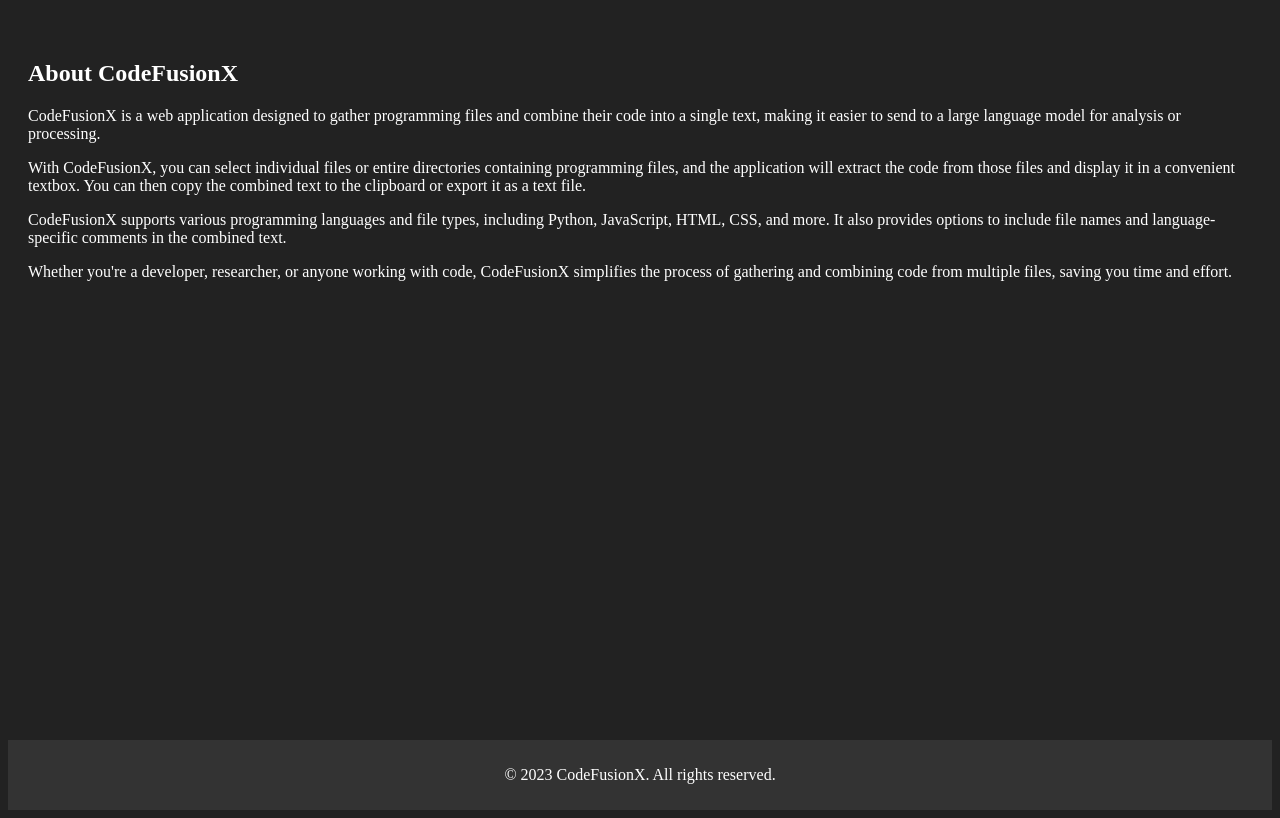
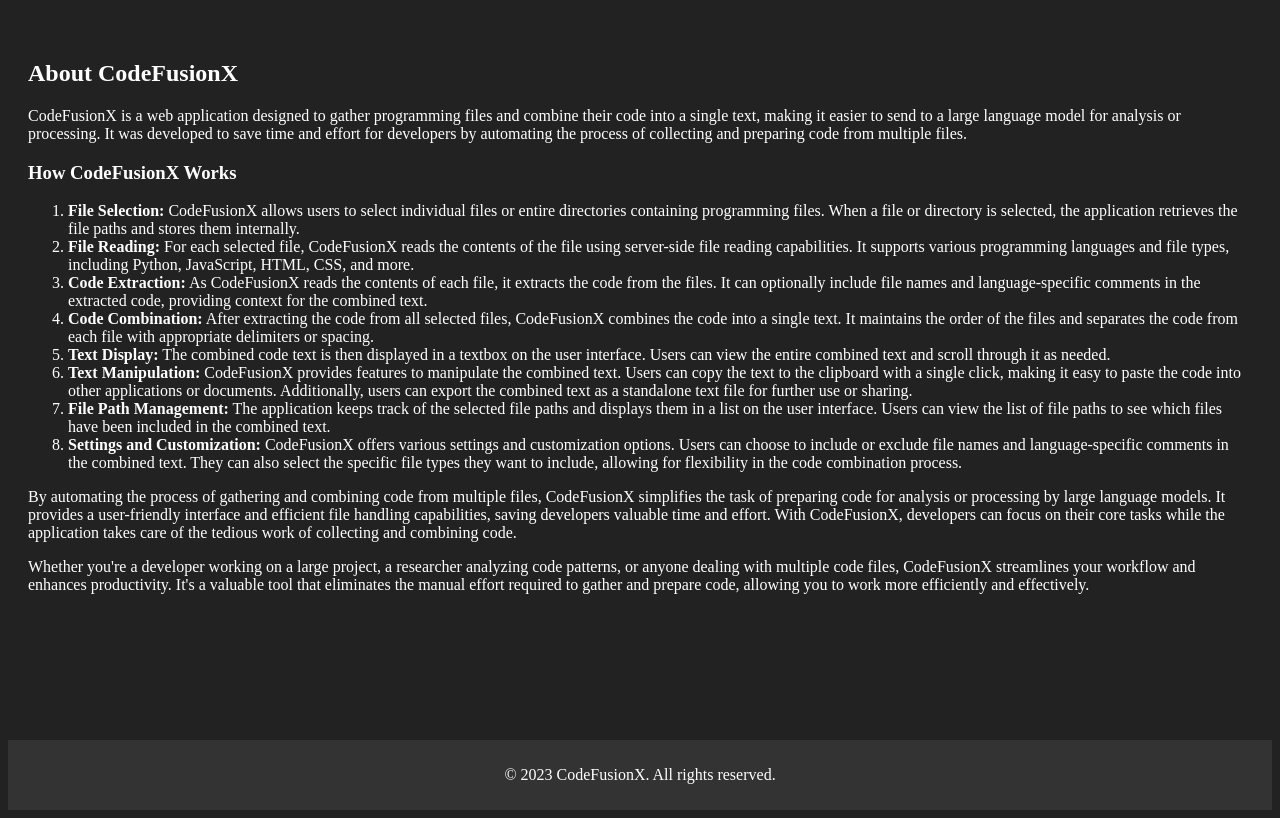
Before and after one commit to JohnathonCrowder/Project_Code_Reader, a Flask app: page /about in a window 1280 px wide. Shown: the part 46-864 px from the top of the page. Run offline with Flask 3, Linux system fonts and the light colour scheme.

Commit message:
Updated About page
This updates the text of the about page

```diff
--- a/templates/about.html
+++ b/templates/about.html
@@ -5,9 +5,35 @@
 {% block content %}
     <div class="about-content">
         <h2>About CodeFusionX</h2>
-        <p>CodeFusionX is a web application designed to gather programming files and combine their code into a single text, making it easier to send to a large language model for analysis or processing.</p>
-        <p>With CodeFusionX, you can select individual files or entire directories containing programming files, and the application will extract the code from those files and display it in a convenient textbox. You can then copy the combined text to the clipboard or export it as a text file.</p>
-        <p>CodeFusionX supports various programming languages and file types, including Python, JavaScript, HTML, CSS, and more. It also provides options to include file names and language-specific comments in the combined text.</p>
-        <p>Whether you're a developer, researcher, or anyone working with code, CodeFusionX simplifies the process of gathering and combining code from multiple files, saving you time and effort.</p>
+        <p>CodeFusionX is a web application designed to gather programming files and combine their code into a single text, making it easier to send to a large language model for analysis or processing. It was developed to save time and effort for developers by automating the process of collecting and preparing code from multiple files.</p>
+        <h3>How CodeFusionX Works</h3>
+        <ol>
+            <li>
+                <strong>File Selection:</strong> CodeFusionX allows users to select individual files or entire directories containing programming files. When a file or directory is selected, the application retrieves the file paths and stores them internally.
+            </li>
+            <li>
+                <strong>File Reading:</strong> For each selected file, CodeFusionX reads the contents of the file using server-side file reading capabilities. It supports various programming languages and file types, including Python, JavaScript, HTML, CSS, and more.
+            </li>
+            <li>
+                <strong>Code Extraction:</strong> As CodeFusionX reads the contents of each file, it extracts the code from the files. It can optionally include file names and language-specific comments in the extracted code, providing context for the combined text.
+            </li>
+            <li>
+                <strong>Code Combination:</strong> After extracting the code from all selected files, CodeFusionX combines the code into a single text. It maintains the order of the files and separates the code from each file with appropriate delimiters or spacing.
+            </li>
+            <li>
+                <strong>Text Display:</strong> The combined code text is then displayed in a textbox on the user interface. Users can view the entire combined text and scroll through it as needed.
+            </li>
+            <li>
+                <strong>Text Manipulation:</strong> CodeFusionX provides features to manipulate the combined text. Users can copy the text to the clipboard with a single click, making it easy to paste the code into other applications or documents. Additionally, users can export the combined text as a standalone text file for further use or sharing.
+            </li>
+            <li>
+                <strong>File Path Management:</strong> The application keeps track of the selected file paths and displays them in a list on the user interface. Users can view the list of file paths to see which files have been included in the combined text.
+            </li>
+            <li>
+                <strong>Settings and Customization:</strong> CodeFusionX offers various settings and customization options. Users can choose to include or exclude file names and language-specific comments in the combined text. They can also select the specific file types they want to include, allowing for flexibility in the code combination process.
+            </li>
+        </ol>
+        <p>By automating the process of gathering and combining code from multiple files, CodeFusionX simplifies the task of preparing code for analysis or processing by large language models. It provides a user-friendly interface and efficient file handling capabilities, saving developers valuable time and effort. With CodeFusionX, developers can focus on their core tasks while the application takes care of the tedious work of collecting and combining code.</p>
+        <p>Whether you're a developer working on a large project, a researcher analyzing code patterns, or anyone dealing with multiple code files, CodeFusionX streamlines your workflow and enhances productivity. It's a valuable tool that eliminates the manual effort required to gather and prepare code, allowing you to work more efficiently and effectively.</p>
     </div>
 {% endblock %}
```
